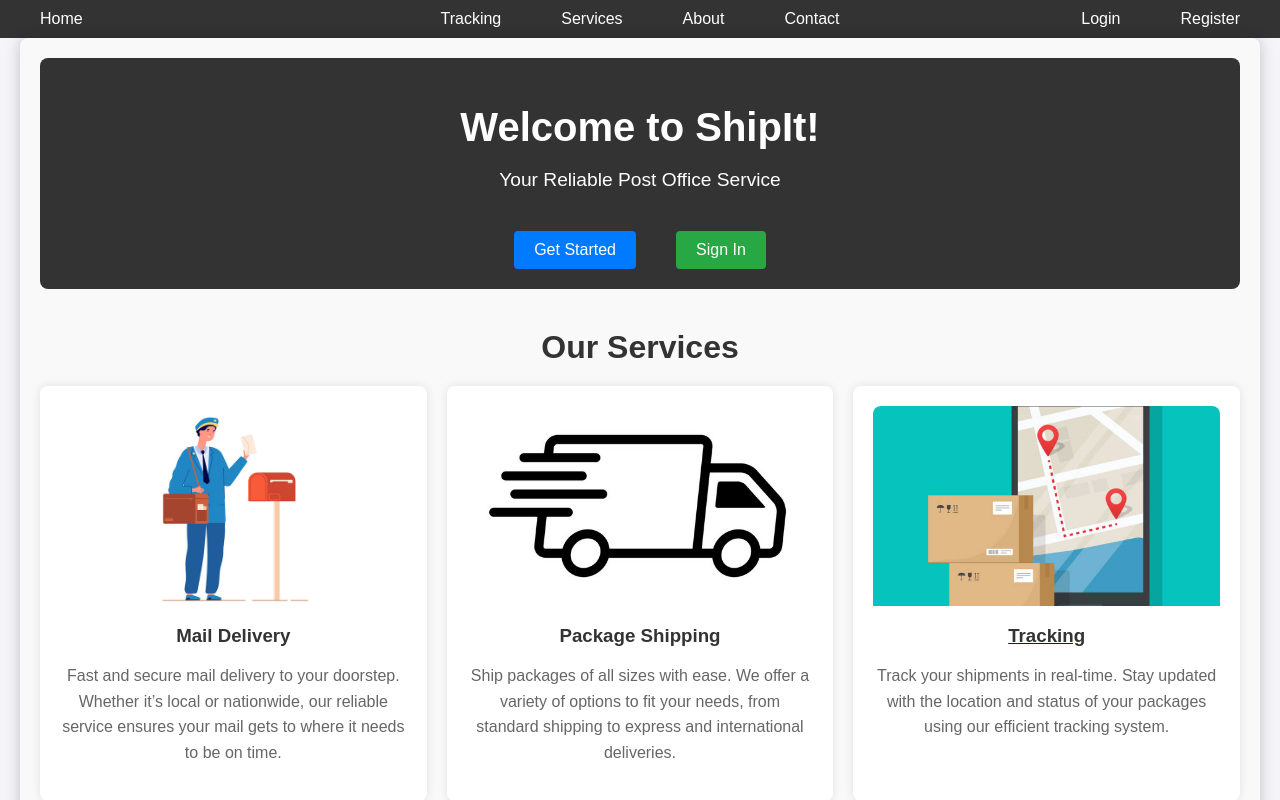
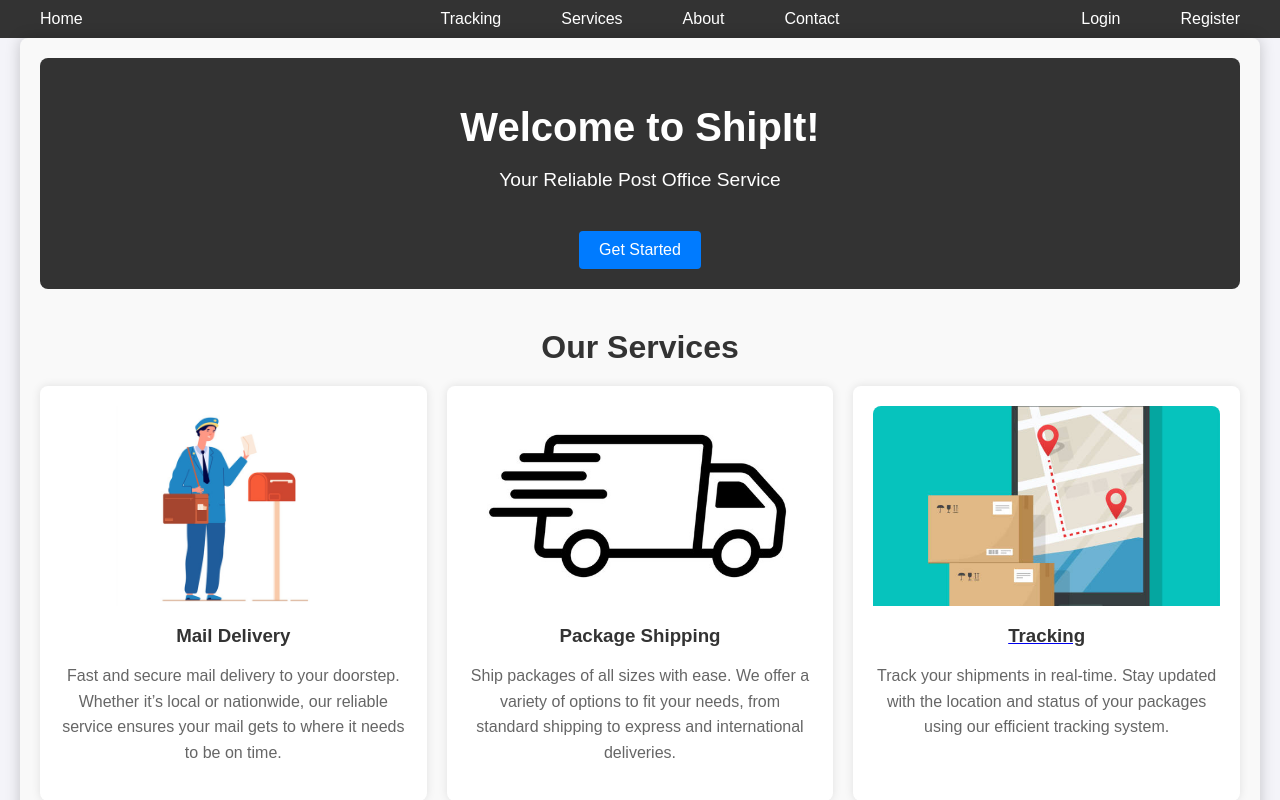
Before and after one commit to LuisangelE-04/Database-Project, a React (Create React App) app: page / in a window 1280 px wide. Shown: the top 800 px of the page. Built offline with nearby package versions, Linux system fonts and the light colour scheme.

Commit message:
fix layout

```diff
--- a/src/pages/AdminDashboard.js
+++ b/src/pages/AdminDashboard.js
@@ -91,7 +91,7 @@ const AdminDashboard = () => {
         <header>
           <h1>Welcome back, {firstName}!</h1>
         </header>
-
+        {/*
         <div className="recent-activities">
           <h3>Recent Activities</h3>
           <div className="activity-list">
@@ -108,6 +108,7 @@ const AdminDashboard = () => {
             <button className="view-all" onClick={handleAllReports}>View All Reports</button>
           </div>
         </div>
+        */}
 
         <div className="profile-info">
           <h3>Your Profile</h3>
--- a/src/pages/Landing.js
+++ b/src/pages/Landing.js
@@ -14,7 +14,6 @@ const LandingPage = () => {
           <p>Your Reliable Post Office Service</p>
           <div className="cta-buttons">
             <Link to="/register" className="cta-button">Get Started</Link>
-            <Link to="/login" className="cta-button secondary">Sign In</Link>
           </div>
         </header>
         <section className="landing-services">
```
